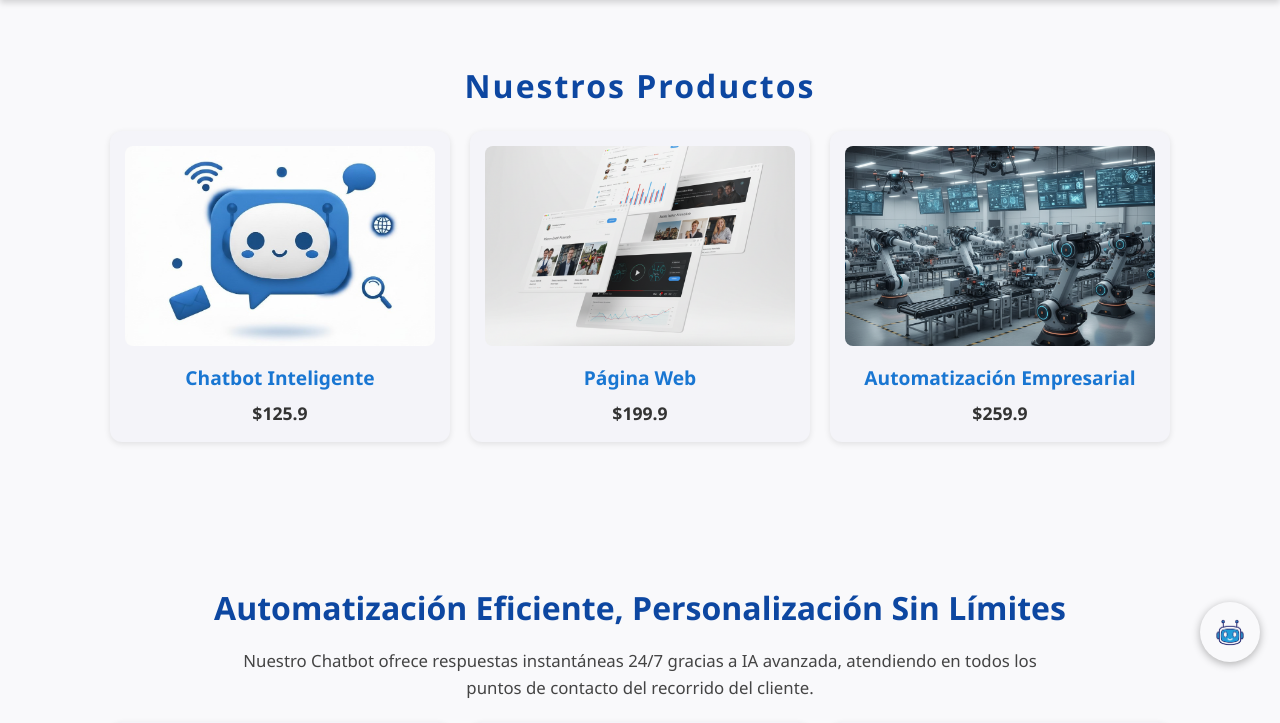
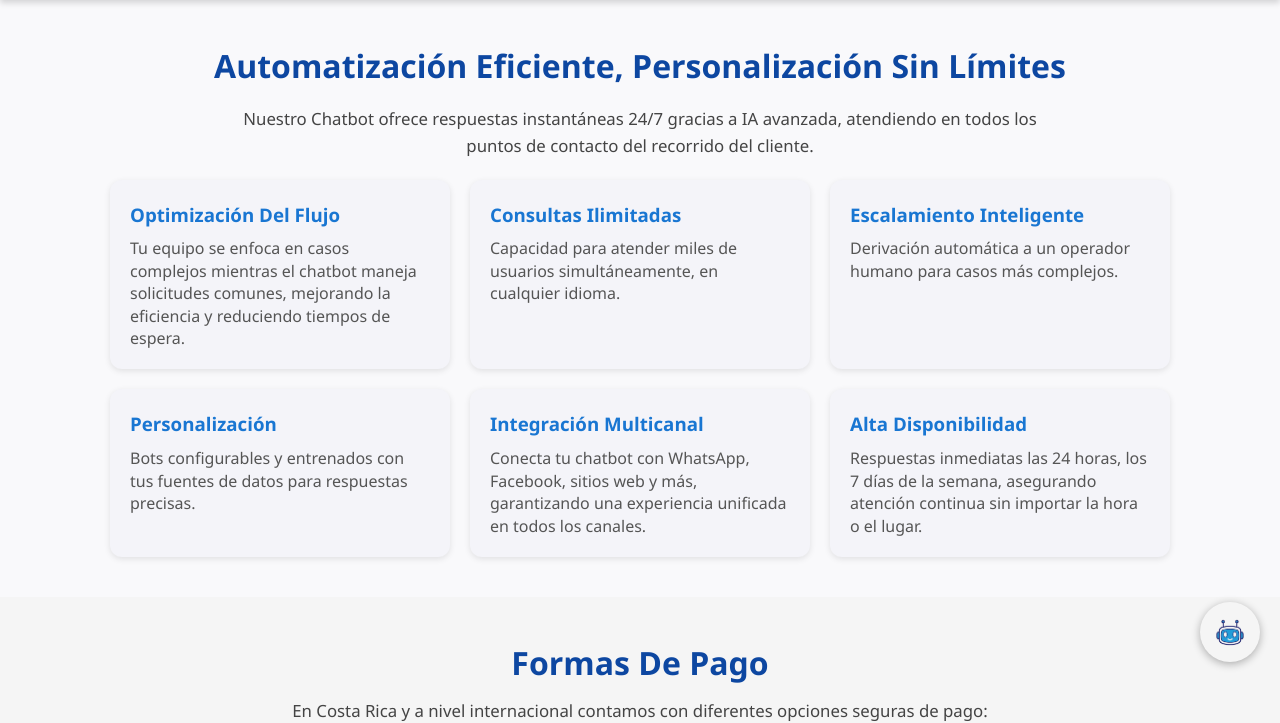
Before and after one commit to ac0nnec1-dotcom/ai_connect, a Flask app: page / in a window 1280 px wide. Shown: the part 108-831 px from the top of the page. Run offline with Flask 3, Linux system fonts and the light colour scheme.

Commit message:
Update index.html

```diff
--- a/templates/index.html
+++ b/templates/index.html
@@ -222,29 +222,6 @@
 
   {% include 'header.html' %}
 
-  <!-- Productos -->
-  <main>
-    <section class="productos">
-      <h2>Nuestros Productos</h2>
-      <div class="productos-grid">
-        <div class="producto-card" data-video="{{ url_for('static', filename='video_chatbot.mp4') }}">
-          <img src="{{ url_for('static', filename='chatbot.jpg') }}" alt="Chatbot">
-          <h3>Chatbot Inteligente</h3>
-          <p>$125.9</p>
-        </div>
-        <div class="producto-card" data-video="{{ url_for('static', filename='video_web.mp4') }}">
-          <img src="{{ url_for('static', filename='webdesign.jpg') }}" alt="Web">
-          <h3>Página Web</h3>
-          <p>$199.9</p>
-        </div>
-        <div class="producto-card" data-video="{{ url_for('static', filename='video_automatizacion.mp4') }}">
-          <img src="{{ url_for('static', filename='automation.jpg') }}" alt="Automatización">
-          <h3>Automatización Empresarial</h3>
-          <p>$259.9</p>
-        </div>
-      </div>
-    </section>
-  </main>
 
   <!-- Modal de Video -->
   <div id="videoModal" class="video-modal">
```
